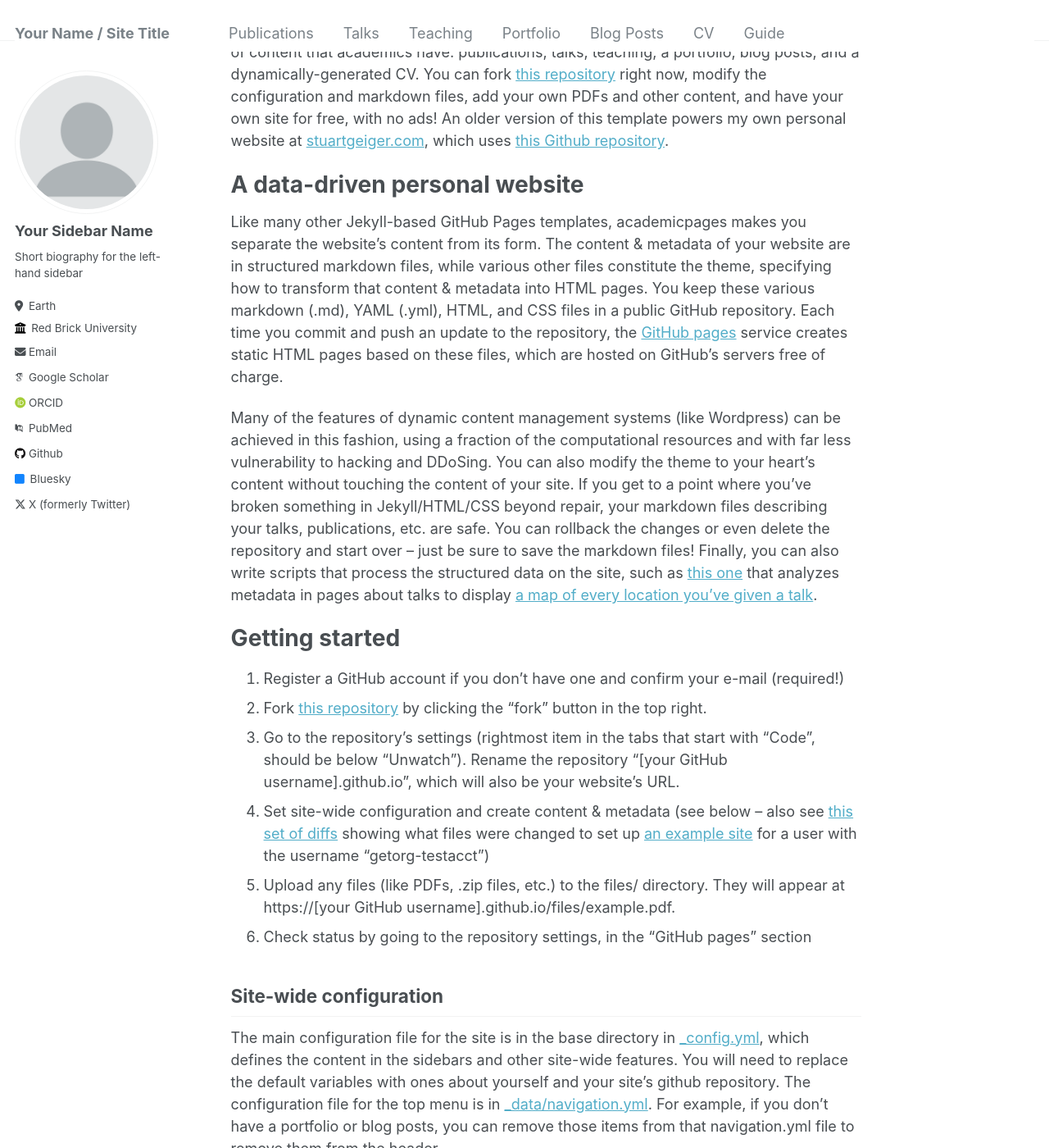
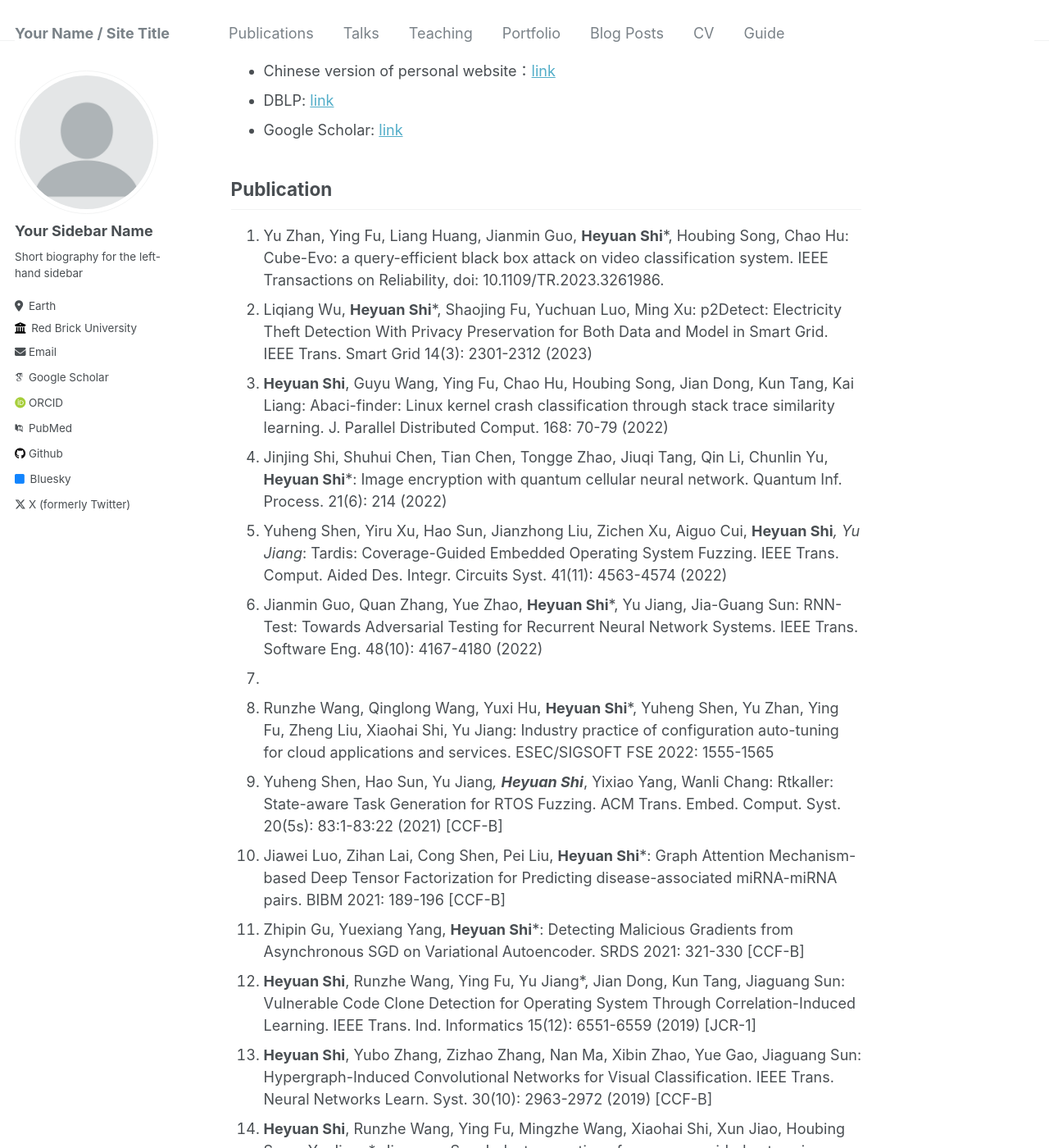
Before and after one commit to shiheyuan/shiheyuan.github.io, a Jekyll site: the page built from _pages/about.md, in a window 1280 px wide and 1400 px high, scrolled down 241 px. Shown: the whole window at 82% size. Built offline with Jekyll 4.4.1, drawn with Linux system fonts in a browser that asks for light colours; some web fonts are replaced; some of the changed text lies outside the part shown.

Commit message:
Update about.md

```diff
--- a/_pages/about.md
+++ b/_pages/about.md
@@ -1,49 +1,46 @@
 ---
 permalink: /
-title: "academicpages is a ready-to-fork GitHub Pages template for academic personal websites"
+title: "Heyuan Shi"
 author_profile: true
 redirect_from:
   - /about/
   - /about.html
 ---
 
-This is the front page of a website that is powered by the [academicpages template](https://github.com/academicpages/academicpages.github.io) and hosted on GitHub pages. [GitHub pages](https://pages.github.com) is a free service in which websites are built and hosted from code and data stored in a GitHub repository, automatically updating when a new commit is made to the respository. This template was forked from the [Minimal Mistakes Jekyll Theme](https://mmistakes.github.io/minimal-mistakes/) created by Michael Rose, and then extended to support the kinds of content that academics have: publications, talks, teaching, a portfolio, blog posts, and a dynamically-generated CV. You can fork [this repository](https://github.com/academicpages/academicpages.github.io) right now, modify the configuration and markdown files, add your own PDFs and other content, and have your own site for free, with no ads! An older version of this template powers my own personal website at [stuartgeiger.com](http://stuartgeiger.com), which uses [this Github repository](https://github.com/staeiou/staeiou.github.io).
+Heyuan Shi received the B.S. degree in School of Information Science and Engineering, Central South University, Changsha, China, in 2015, and the Ph.D. degree in School of Software, Tsinghua University, Beijing, China, in 2020. He is currently an Associate Professor with the School of Electronic Information, Central South University, Changsha, China. His current research interests include the safety and reliability of infrastructure software and AI software.
 
-A data-driven personal website
-======
-Like many other Jekyll-based GitHub Pages templates, academicpages makes you separate the website's content from its form. The content & metadata of your website are in structured markdown files, while various other files constitute the theme, specifying how to transform that content & metadata into HTML pages. You keep these various markdown (.md), YAML (.yml), HTML, and CSS files in a public GitHub repository. Each time you commit and push an update to the repository, the [GitHub pages](https://pages.github.com/) service creates static HTML pages based on these files, which are hosted on GitHub's servers free of charge.
+- Chinese version of personal website：[link](https://faculty.csu.edu.cn/shiheyuan/zh_CN/index.htm)
+- DBLP: [link](https://dblp.uni-trier.de/pid/192/6867.html)
+- Google Scholar: [link](https://scholar.google.com/citations?hl=zh-CN&user=30hFs1cAAAAJ&view_op=list_works&sortby=pubdate)
 
-Many of the features of dynamic content management systems (like Wordpress) can be achieved in this fashion, using a fraction of the computational resources and with far less vulnerability to hacking and DDoSing. You can also modify the theme to your heart's content without touching the content of your site. If you get to a point where you've broken something in Jekyll/HTML/CSS beyond repair, your markdown files describing your talks, publications, etc. are safe. You can rollback the changes or even delete the repository and start over -- just be sure to save the markdown files! Finally, you can also write scripts that process the structured data on the site, such as [this one](https://github.com/academicpages/academicpages.github.io/blob/master/talkmap.ipynb) that analyzes metadata in pages about talks to display [a map of every location you've given a talk](https://academicpages.github.io/talkmap.html).
+## Publication
 
-Getting started
-======
-1. Register a GitHub account if you don't have one and confirm your e-mail (required!)
-1. Fork [this repository](https://github.com/academicpages/academicpages.github.io) by clicking the "fork" button in the top right.
-1. Go to the repository's settings (rightmost item in the tabs that start with "Code", should be below "Unwatch"). Rename the repository "[your GitHub username].github.io", which will also be your website's URL.
-1. Set site-wide configuration and create content & metadata (see below -- also see [this set of diffs](http://archive.is/3TPas) showing what files were changed to set up [an example site](https://getorg-testacct.github.io) for a user with the username "getorg-testacct")
-1. Upload any files (like PDFs, .zip files, etc.) to the files/ directory. They will appear at https://[your GitHub username].github.io/files/example.pdf.
-1. Check status by going to the repository settings, in the "GitHub pages" section
-
-Site-wide configuration
-------
-The main configuration file for the site is in the base directory in [_config.yml](https://github.com/academicpages/academicpages.github.io/blob/master/_config.yml), which defines the content in the sidebars and other site-wide features. You will need to replace the default variables with ones about yourself and your site's github repository. The configuration file for the top menu is in [_data/navigation.yml](https://github.com/academicpages/academicpages.github.io/blob/master/_data/navigation.yml). For example, if you don't have a portfolio or blog posts, you can remove those items from that navigation.yml file to remove them from the header.
-
-Create content & metadata
-------
-For site content, there is one markdown file for each type of content, which are stored in directories like _publications, _talks, _posts, _teaching, or _pages. For example, each talk is a markdown file in the [_talks directory](https://github.com/academicpages/academicpages.github.io/tree/master/_talks). At the top of each markdown file is structured data in YAML about the talk, which the theme will parse to do lots of cool stuff. The same structured data about a talk is used to generate the list of talks on the [Talks page](https://academicpages.github.io/talks), each [individual page](https://academicpages.github.io/talks/2012-03-01-talk-1) for specific talks, the talks section for the [CV page](https://academicpages.github.io/cv), and the [map of places you've given a talk](https://academicpages.github.io/talkmap.html) (if you run this [python file](https://github.com/academicpages/academicpages.github.io/blob/master/talkmap.py) or [Jupyter notebook](https://github.com/academicpages/academicpages.github.io/blob/master/talkmap.ipynb), which creates the HTML for the map based on the contents of the _talks directory).
-
-**Markdown generator**
-
-I have also created [a set of Jupyter notebooks](https://github.com/academicpages/academicpages.github.io/tree/master/markdown_generator
-) that converts a CSV containing structured data about talks or presentations into individual markdown files that will be properly formatted for the academicpages template. The sample CSVs in that directory are the ones I used to create my own personal website at stuartgeiger.com. My usual workflow is that I keep a spreadsheet of my publications and talks, then run the code in these notebooks to generate the markdown files, then commit and push them to the GitHub repository.
-
-How to edit your site's GitHub repository
-------
-Many people use a git client to create files on their local computer and then push them to GitHub's servers. If you are not familiar with git, you can directly edit these configuration and markdown files directly in the github.com interface. Navigate to a file (like [this one](https://github.com/academicpages/academicpages.github.io/blob/master/_talks/2012-03-01-talk-1.md) and click the pencil icon in the top right of the content preview (to the right of the "Raw | Blame | History" buttons). You can delete a file by clicking the trashcan icon to the right of the pencil icon. You can also create new files or upload files by navigating to a directory and clicking the "Create new file" or "Upload files" buttons.
-
-Example: editing a markdown file for a talk
-![Editing a markdown file for a talk](/images/editing-talk.png)
-
-For more info
-------
-More info about configuring academicpages can be found in [the guide](https://academicpages.github.io/markdown/). The [guides for the Minimal Mistakes theme](https://mmistakes.github.io/minimal-mistakes/docs/configuration/) (which this theme was forked from) might also be helpful.
+1. Yu Zhan, Ying Fu, Liang Huang, Jianmin Guo, **Heyuan Shi***, Houbing Song, Chao Hu: Cube-Evo: a query-efficient black box attack on video classification system. IEEE Transactions on Reliability, doi: 10.1109/TR.2023.3261986.
+2. Liqiang Wu, **Heyuan Shi***, Shaojing Fu, Yuchuan Luo, Ming Xu: p2Detect: Electricity Theft Detection With Privacy Preservation for Both Data and Model in Smart Grid. IEEE Trans. Smart Grid 14(3): 2301-2312 (2023)
+3. **Heyuan Shi**, Guyu Wang, Ying Fu, Chao Hu, Houbing Song, Jian Dong, Kun Tang, Kai Liang:
+   Abaci-finder: Linux kernel crash classification through stack trace similarity learning. J. Parallel Distributed Comput. 168: 70-79 (2022)
+4. Jinjing Shi, Shuhui Chen, Tian Chen, Tongge Zhao, Jiuqi Tang, Qin Li, Chunlin Yu, **Heyuan Shi***: Image encryption with quantum cellular neural network. Quantum Inf. Process. 21(6): 214 (2022)
+5. Yuheng Shen, Yiru Xu, Hao Sun, Jianzhong Liu, Zichen Xu, Aiguo Cui, **Heyuan Shi***, Yu Jiang*: Tardis: Coverage-Guided Embedded Operating System Fuzzing. IEEE Trans. Comput. Aided Des. Integr. Circuits Syst. 41(11): 4563-4574 (2022)
+6. Jianmin Guo, Quan Zhang, Yue Zhao, **Heyuan Shi***, Yu Jiang, Jia-Guang Sun: RNN-Test: Towards Adversarial Testing for Recurrent Neural Network Systems. IEEE Trans. Software Eng. 48(10): 4167-4180 (2022)
+7.
+8. Runzhe Wang, Qinglong Wang, Yuxi Hu, **Heyuan Shi***, Yuheng Shen, Yu Zhan, Ying Fu, Zheng Liu, Xiaohai Shi, Yu Jiang: Industry practice of configuration auto-tuning for cloud applications and services. ESEC/SIGSOFT FSE 2022: 1555-1565
+9. Yuheng Shen, Hao Sun, Yu Jiang*, **Heyuan Shi***, Yixiao Yang, Wanli Chang:
+   Rtkaller: State-aware Task Generation for RTOS Fuzzing. ACM Trans. Embed. Comput. Syst. 20(5s): 83:1-83:22 (2021)
+   [CCF-B]
+10.  Jiawei Luo, Zihan Lai, Cong Shen, Pei Liu, **Heyuan Shi***:
+   Graph Attention Mechanism-based Deep Tensor Factorization for Predicting disease-associated miRNA-miRNA pairs. BIBM 2021: 189-196
+   [CCF-B]
+11. Zhipin Gu, Yuexiang Yang, **Heyuan Shi***: Detecting Malicious Gradients from Asynchronous SGD on Variational Autoencoder. SRDS 2021: 321-330
+   [CCF-B]
+12. **Heyuan Shi**, Runzhe Wang, Ying Fu, Yu Jiang*, Jian Dong, Kun Tang, Jiaguang Sun:
+   Vulnerable Code Clone Detection for Operating System Through Correlation-Induced Learning. IEEE Trans. Ind. Informatics 15(12): 6551-6559 (2019)
+   [JCR-1]
+13. **Heyuan Shi**, Yubo Zhang, Zizhao Zhang, Nan Ma, Xibin Zhao, Yue Gao, Jiaguang Sun:
+   Hypergraph-Induced Convolutional Networks for Visual Classification. IEEE Trans. Neural Networks Learn. Syst. 30(10): 2963-2972 (2019)
+   [CCF-B]
+14. **Heyuan Shi**, Runzhe Wang, Ying Fu, Mingzhe Wang, Xiaohai Shi, Xun Jiao, Houbing Song, Yu Jiang*, Jiaguang Sun:
+   Industry practice of coverage-guided enterprise Linux kernel fuzzing. ESEC/SIGSOFT FSE 2019: 986-995
+   [CCF-A]
+15. **Heyuan Shi**, Xibin Zhao, Hai Wan, Huihui Wang, Jian Dong, Kun Tang, Anfeng Liu:
+   Multi-model induced network for participatory-sensing-based classification tasks in intelligent and connected transportation systems. Comput. Networks 141: 157-165 (2018)
+   [CCF-B]
```
